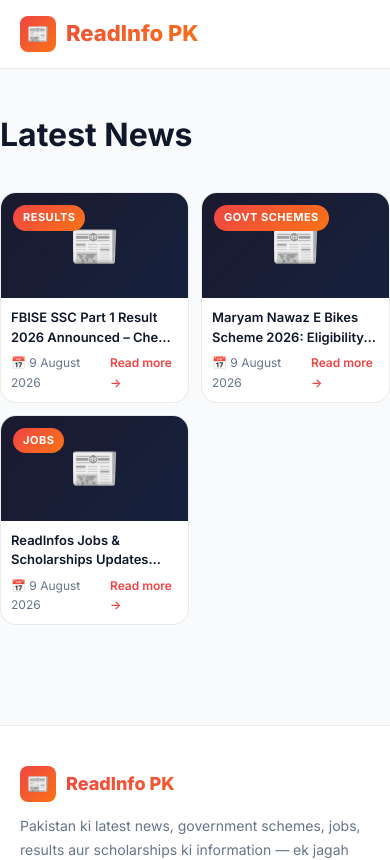
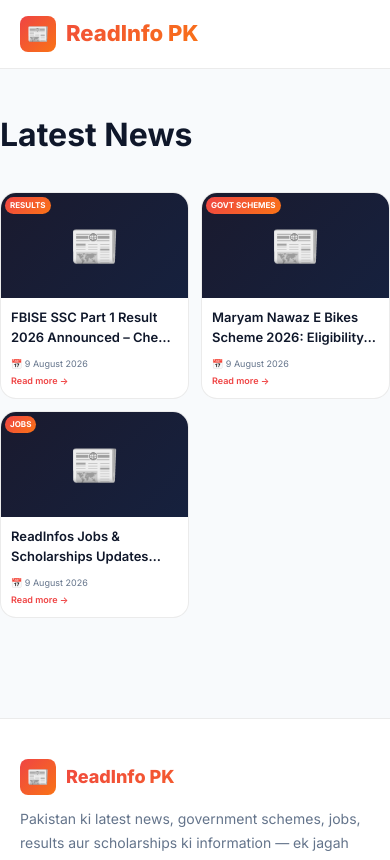
Before and after one commit to tayyabali77865-tech/readinfo, a Next.js app: page /news in a window 390 px wide. Shown: the top 860 px of the page. Built offline with nearby package versions, Linux system fonts and the light colour scheme; a web font is replaced by a local one.

Commit message:
Fix: correct category taxonomy filter, mobile card-footer/category/pagination sizing, featured-post-slide mobile, and carousel on all pagination pages

```diff
--- a/styles/globals.css
+++ b/styles/globals.css
@@ -343,16 +343,31 @@
 
 .card-category {
   position: absolute;
-  top: 12px;
-  left: 12px;
+  top: 8px;
+  left: 8px;
   background: var(--accent-gradient);
   color: #fff;
-  font-size: 11px;
+  font-size: 10px;
   font-weight: 700;
-  padding: 4px 10px;
+  padding: 3px 8px;
   border-radius: 20px;
   text-transform: uppercase;
-  letter-spacing: 0.5px;
+  letter-spacing: 0.3px;
+  z-index: 5;
+  max-width: calc(100% - 16px);
+  overflow: hidden;
+  text-overflow: ellipsis;
+  white-space: nowrap;
+}
+
+@media (max-width: 640px) {
+  .card-category {
+    font-size: 8px;
+    padding: 2px 5px;
+    top: 4px;
+    left: 4px;
+    letter-spacing: 0;
+  }
 }
 
 .card-body {
@@ -437,6 +452,21 @@
   transition: gap 0.2s;
 }
 
+@media (max-width: 640px) {
+  .card-footer {
+    flex-direction: column;
+    align-items: flex-start;
+    gap: 2px;
+    margin-top: 4px;
+  }
+  .card-date {
+    font-size: 9px;
+  }
+  .read-more {
+    font-size: 9px;
+  }
+}
+
 .news-card:hover .read-more {
   gap: 8px;
 }
@@ -482,11 +512,38 @@
 }
 
 .featured-body {
-  padding: 40px 36px;
+  padding: 32px 28px;
   display: flex;
   flex-direction: column;
   justify-content: center;
-  gap: 16px;
+  gap: 14px;
+}
+
+@media (max-width: 768px) {
+  .featured-body {
+    padding: 20px 18px;
+    gap: 10px;
+  }
+}
+
+@media (max-width: 640px) {
+  .featured-body {
+    padding: 14px 12px;
+    gap: 8px;
+  }
+  .featured-image-wrap {
+    min-height: 180px; /* Reduce image height in carousel on mobile */
+  }
+  .featured-title {
+    font-size: 15px;
+  }
+  .featured-excerpt {
+    display: none; /* Hide excerpt on mobile for space */
+  }
+  .featured-cta {
+    font-size: 12px;
+    padding: 8px 14px;
+  }
 }
 
 .featured-badge {
@@ -677,6 +734,18 @@
 .page-btn.disabled {
   opacity: 0.4;
   cursor: not-allowed;
+}
+
+@media (max-width: 640px) {
+  .pagination {
+    gap: 5px;
+    padding: 20px 0;
+  }
+  .page-btn {
+    width: 30px;
+    height: 30px;
+    font-size: 11px;
+  }
 }
 
 /* ==============================
```
Also changed, not shown: lib/api.js.
